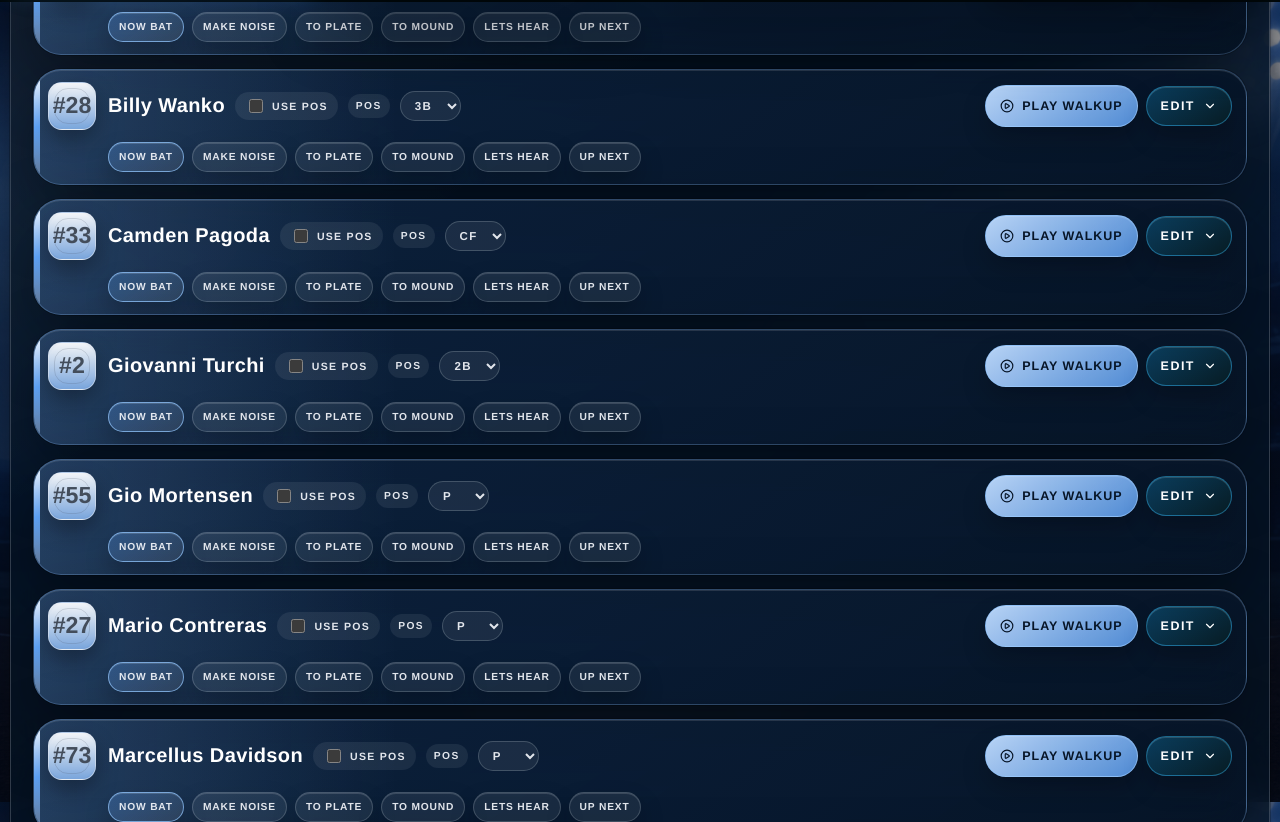
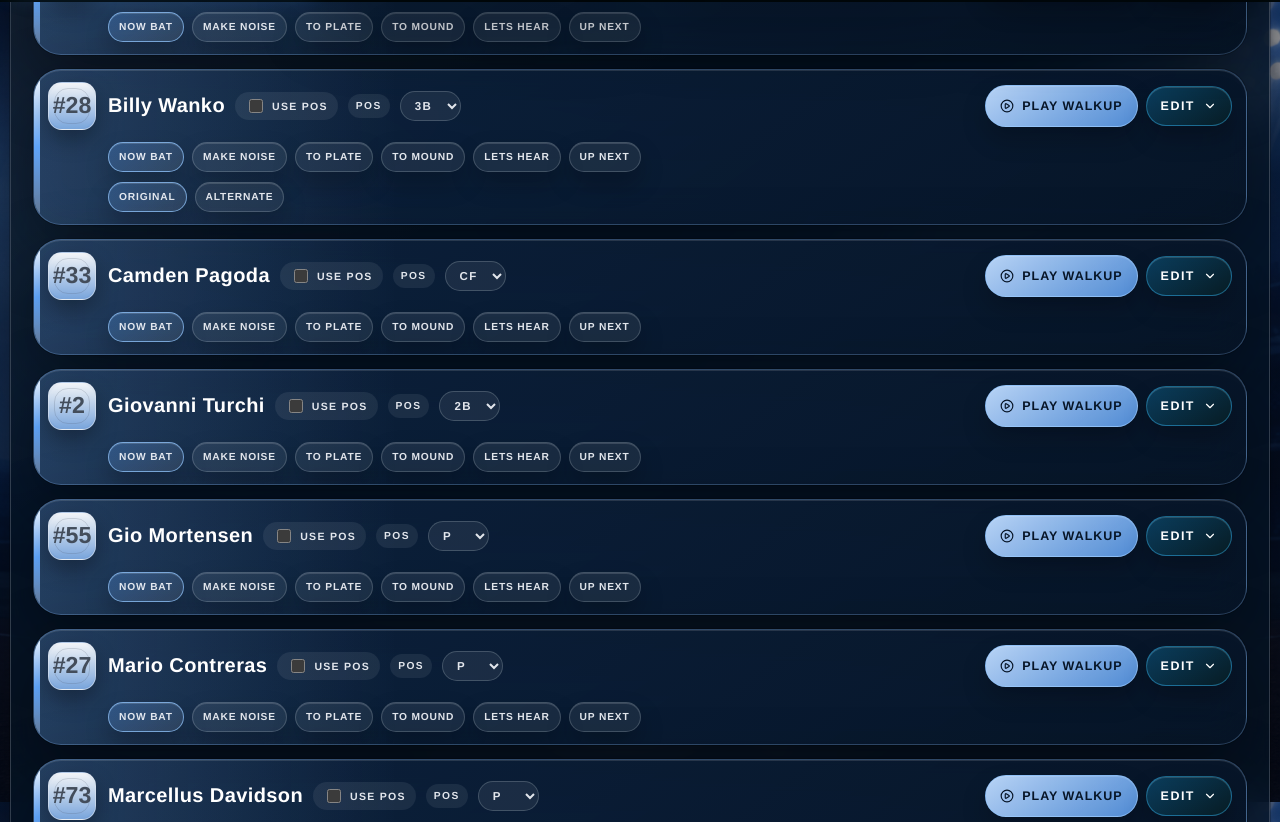
Before and after one commit to ClayBoneNJ/walk-up-announcer, a React (Vite) app in the folder v2/: page / in a window 1280 px wide. Shown: the part 798-1620 px from the top of the page. Built offline with nearby package versions, Linux system fonts and the light colour scheme.

Commit message:
Add Billy pronunciation option for v118

```diff
--- a/v2/public/sw.js
+++ b/v2/public/sw.js
@@ -1,4 +1,4 @@
-const CACHE_NAME = "walk-up-announcer-v117";
+const CACHE_NAME = "walk-up-announcer-v118";
 const APP_SHELL_URLS = [
   "/walk-up-announcer/",
   "/walk-up-announcer/index.html",
--- a/v2/src/App.jsx
+++ b/v2/src/App.jsx
@@ -17,9 +17,16 @@ import {
   Waves,
 } from "lucide-react";
 import { usePlaybackEngine } from "./hooks/usePlaybackEngine";
-import { announcementOptions, clipLibrary, players, positionOptions, screenTabs } from "./lib/sampleData";
+import {
+  announcementOptions,
+  clipLibrary,
+  nameOptionsByPlayerId,
+  players,
+  positionOptions,
+  screenTabs,
+} from "./lib/sampleData";
 
-const APP_BUILD_LABEL = "v117";
+const APP_BUILD_LABEL = "v118";
 const DISPLAY_TIMELINE_DURATION_MS = 20000;
 const SONG_NUDGE_MS = 250;
 const ORDER_MOVE_ANIMATION_MS = 320;
@@ -200,6 +207,12 @@ function getTrackACalloutEvent(sequence = []) {
 function getAnnouncementEvent(sequence = []) {
   return sequence.find(
     (event) => event.track === "A" && event.clip?.group === "announcements",
+  );
+}
+
+function getNameEvent(sequence = []) {
+  return sequence.find(
+    (event) => event.track === "A" && event.clip?.group === "names",
   );
 }
 
@@ -464,6 +477,38 @@ export default function App() {
                     ...event,
                     startMs: Math.max(0, event.startMs + startShiftMs),
                   }
+              : event,
+          ),
+        };
+      }),
+    );
+  };
+
+  const updateNamePronunciation = (playerId, nameClipId) => {
+    const nextNameClip = nameOptionsByPlayerId[playerId]
+      ?.find((option) => option.clip?.id === nameClipId)?.clip;
+
+    if (!nextNameClip) {
+      return;
+    }
+
+    setPlayerSequences((currentPlayers) =>
+      currentPlayers.map((player) => {
+        if (player.id !== playerId) {
+          return player;
+        }
+
+        const currentNameEvent = getNameEvent(player.sequence);
+
+        if (!currentNameEvent) {
+          return player;
+        }
+
+        return {
+          ...player,
+          sequence: player.sequence.map((event) =>
+            event.id === currentNameEvent.id
+              ? { ...event, clip: nextNameClip }
               : event,
           ),
         };
@@ -901,6 +946,31 @@ export default function App() {
                           })}
                         </div>
                       </div>
+                      {nameOptionsByPlayerId[player.id] ? (
+                        <div className={`player-config-field ${isCollapsed ? "player-config-field-collapsed" : ""}`}>
+                          {!isCollapsed ? <span>Name pronunciation</span> : null}
+                          <div
+                            className={`announcement-button-row ${isCollapsed ? "announcement-button-row-collapsed" : ""}`}
+                            role="group"
+                            aria-label={`${player.name} name pronunciation`}
+                          >
+                            {nameOptionsByPlayerId[player.id].map((option) => {
+                              const selected = getNameEvent(player.sequence)?.clip.id === option.clip.id;
+
+                              return (
+                                <button
+                                  key={option.clip.id}
+                                  type="button"
+                                  onClick={() => updateNamePronunciation(player.id, option.clip.id)}
+                                  className={`announcement-option-button ${selected ? "announcement-option-button-active" : ""}`}
+                                >
+                                  {option.label}
+                                </button>
+                              );
+                            })}
+                          </div>
+                        </div>
+                      ) : null}
                     </div>
 
                     {!isCollapsed ? (
--- a/v2/src/index.css
+++ b/v2/src/index.css
@@ -607,6 +607,8 @@ button {
 
 .player-config-row {
   margin-top: 12px;
+  display: grid;
+  gap: 10px;
 }
 
 .player-config-field {
```
Also changed, not shown: v2/src/lib/sampleData.js, 2 other files (tests, documents, lock files or other folders).
